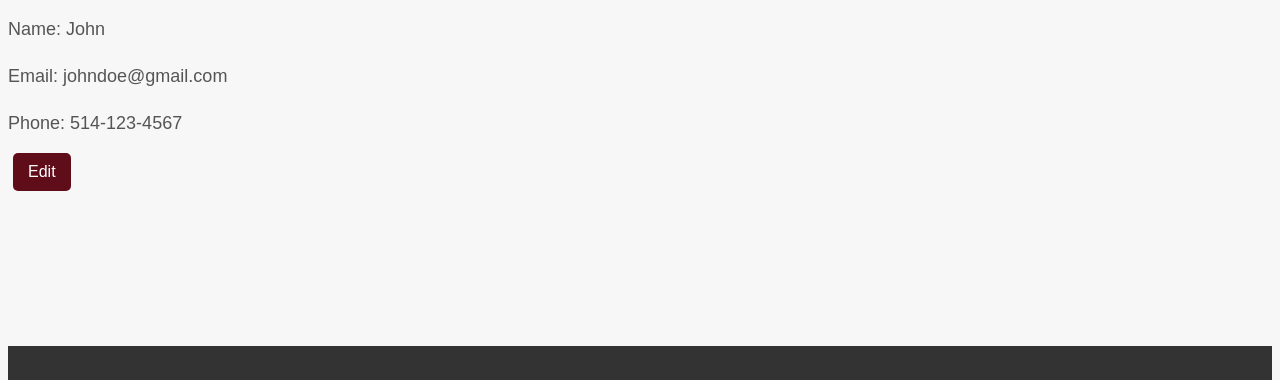
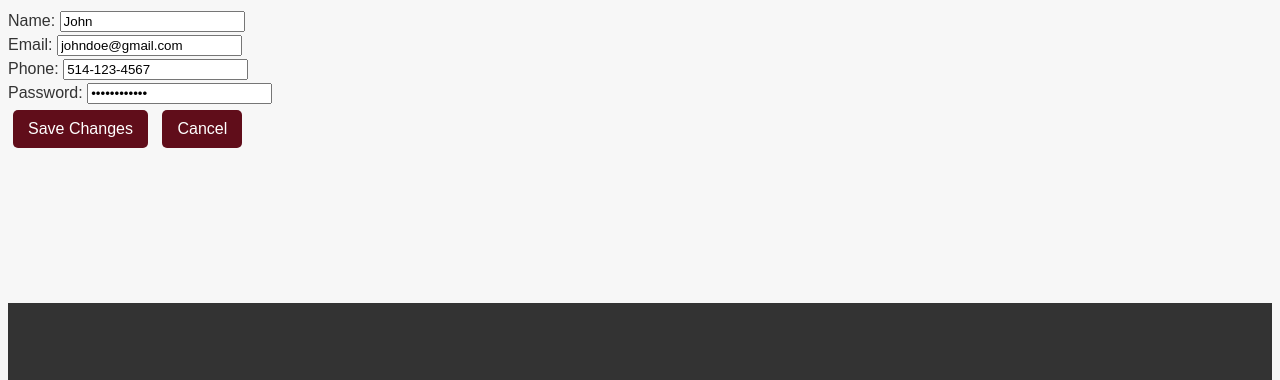
Before and after one commit to daliabtnj/Web-Program, a plain HTML site: page customer-account.html in a window 1280 px wide. Both pictures are taken after a click on the button "Edit". Shown: the part 203-583 px from the top of the page. Drawn offline with Linux system fonts and the light colour scheme.

Commit message:
Handle client account changes form

```diff
--- a/javascript/client.js
+++ b/javascript/client.js
@@ -14,21 +14,21 @@ var users = [
     }
 ];
 
-var isLoggedIn = false;
-
-
 // Error Handling and Form Validation
 document.addEventListener('DOMContentLoaded', () => {
+
     // Sign-Up Page required information
-
     const name = document.getElementById('name');
     const email = document.getElementById('email');
     const phone = document.getElementById('phone');
     const password = document.getElementById('password');
     const password_repeat = document.getElementById('password-repeat');
+
+    // Get sign up form
     const clientSignUpForm = document.getElementById('client-sign-up-form');
+
+    // Get sing in form
     const clientSignInForm = document.getElementById('client-sign-in-form');
-    const clientAccountForm = document.getElementById('client-account-edit-form');
 
     // Sign-Up Form Validation and error handling
     if (clientSignUpForm) {
@@ -65,7 +65,8 @@ document.addEventListener('DOMContentLoaded', () => {
             const errors = document.getElementById('error');
             errors.innerText = '';
 
-            const existingUser = users.some(user => (user.email == email.value) && (user.password == password.value)); // Check if user exists
+            // Check if user exists
+            const existingUser = users.some(user => (user.email == email.value) && (user.password == password.value));
 
             // If user does not exist
             if (!existingUser) {
@@ -86,7 +87,52 @@ document.addEventListener('DOMContentLoaded', () => {
             }
         })
     }
-    if (clientAccountForm) {
+});
 
+// Form Validation for customer-account information changes
+document.addEventListener('DOMContentLoaded', () => {
+    const editButton = document.getElementById('edit-client-button');
+    const saveButton = document.getElementById('save-changes');
+    const cancelButton = document.getElementById('cancel');
+
+    const clientAccountInfo = document.getElementById('client-account-info');
+    const editClientAccountForm = document.getElementById('client-account-edit-form');
+
+    const nameDisplay = document.getElementById('client-name-display');
+    const emailDisplay = document.getElementById('client-email-display');
+    const phoneDisplay = document.getElementById('client-phone-display');
+    const passwordDisplay = document.getElementById('client-password-display');
+
+    const nameInput = document.getElementById('name');
+    const emailInput = document.getElementById('email');
+    const phoneInput = document.getElementById('phone');
+    const passwordInput = document.getElementById('password');
+
+    if (editButton) {
+
+        editButton.addEventListener('click', () => {
+            clientAccountInfo.style.display = 'none';
+            editClientAccountForm.style.display = 'block';
+        });
     }
+
+    if (saveButton) {
+        saveButton.addEventListener('click', () => {
+            nameDisplay.textContent = nameInput.value;
+            emailDisplay.textContent = emailInput.value;
+            phoneDisplay.textContent = phoneInput.value;
+            passwordDisplay.textContent = passwordInput.value;
+
+            editClientAccountForm.style.display = 'none';
+            clientAccountInfo.style.display = 'block';
+        });
+    }
+
+    if (cancelButton) {
+        cancelButton.addEventListener('click', () => {
+            editClientAccountForm.style.display = 'none';
+            clientAccountInfo.style.display = 'block';
+        });
+    }
+
 });
```
Also changed, not shown: customer-account.html (+1 -0 lines).
